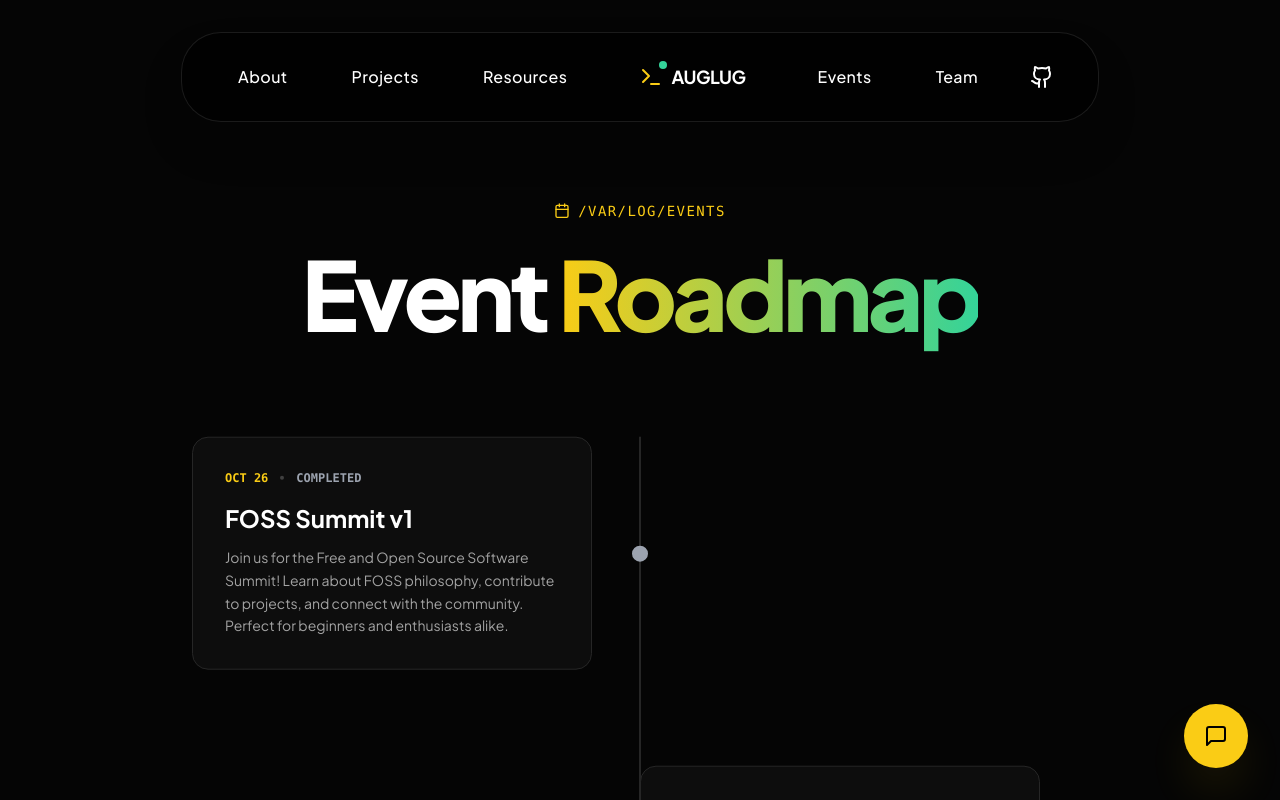
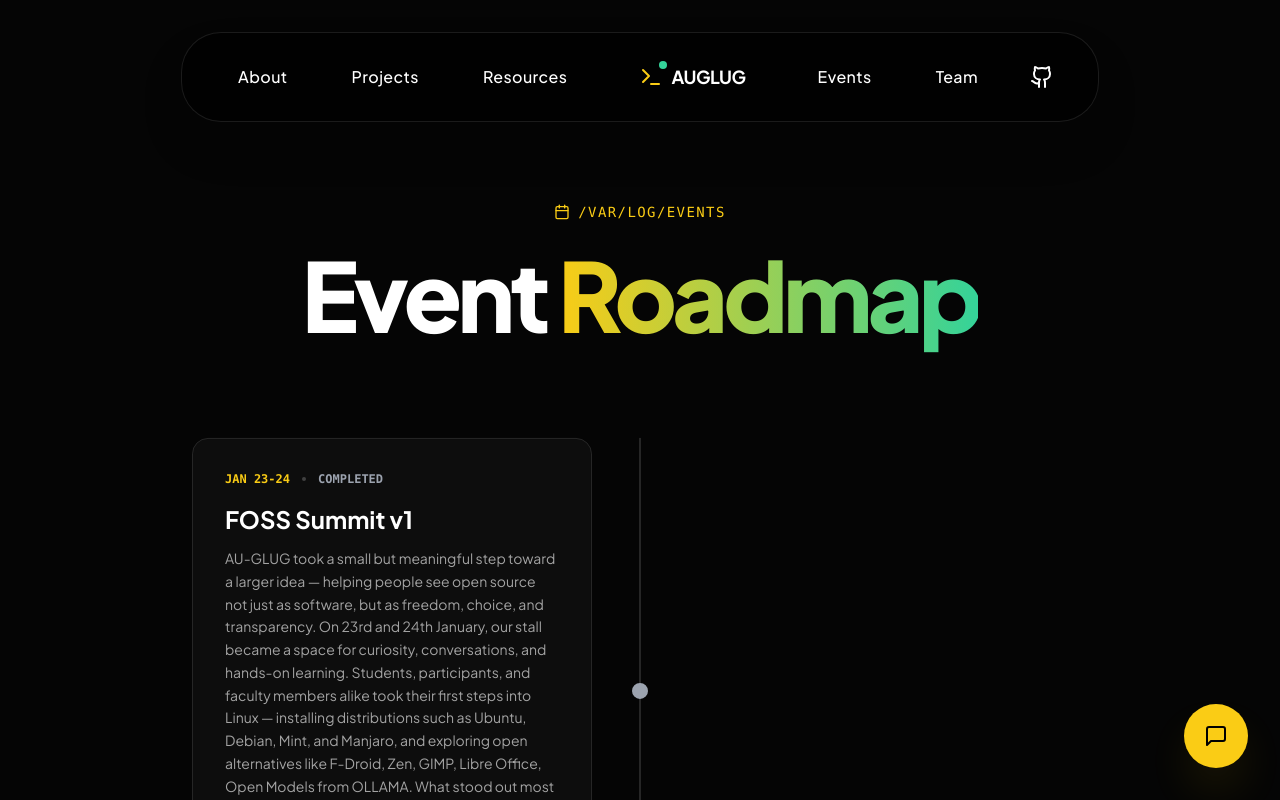
Before and after one commit to siddugarlapati/FOSS-website, a React (Vite) app: page /events in a window 1280 px wide. Shown: the top 800 px of the page. Built offline with nearby package versions, Linux system fonts and the light colour scheme.

Commit message:
feat: update FOSS Summit v1 description with detailed event summary and correct dates

```diff
--- a/components/Events.tsx
+++ b/components/Events.tsx
@@ -62,13 +62,13 @@
                   className="group cursor-pointer bg-neutral-900/50 border border-neutral-800 p-8 rounded-2xl hover:border-yellow-400/30 transition-all hover:bg-neutral-900 relative"
                 >
                   <div className="flex items-center gap-3 mb-4 text-xs font-mono font-bold">
-                    <span className="text-yellow-400">OCT 26</span>
+                    <span className="text-yellow-400">JAN 23-24</span>
                     <span className="w-1 h-1 rounded-full bg-neutral-700" />
                     <span className="text-gray-400">COMPLETED</span>
                   </div>
 
                   <h3 className="text-2xl font-bold text-white mb-3 group-hover:text-yellow-400 transition-colors">FOSS Summit v1</h3>
-                  <p className="text-neutral-400 text-sm leading-relaxed">Join us for the Free and Open Source Software Summit! Learn about FOSS philosophy, contribute to projects, and connect with the community. Perfect for beginners and enthusiasts alike.</p>
+                  <p className="text-neutral-400 text-sm leading-relaxed">AU-GLUG took a small but meaningful step toward a larger idea — helping people see open source not just as software, but as freedom, choice, and transparency. On 23rd and 24th January, our stall became a space for curiosity, conversations, and hands-on learning. Students, participants, and faculty members alike took their first steps into Linux — installing distributions such as Ubuntu, Debian, Mint, and Manjaro, and exploring open alternatives like F-Droid, Zen, GIMP, Libre Office, Open Models from OLLAMA. What stood out most was the enthusiasm around discussions on privacy, performance, customization, and long-term learning. The faculty interactions, thoughtful conversations, and multiple successful Linux installations made this drive especially meaningful.</p>
 
                 </div>
               </div>
```
